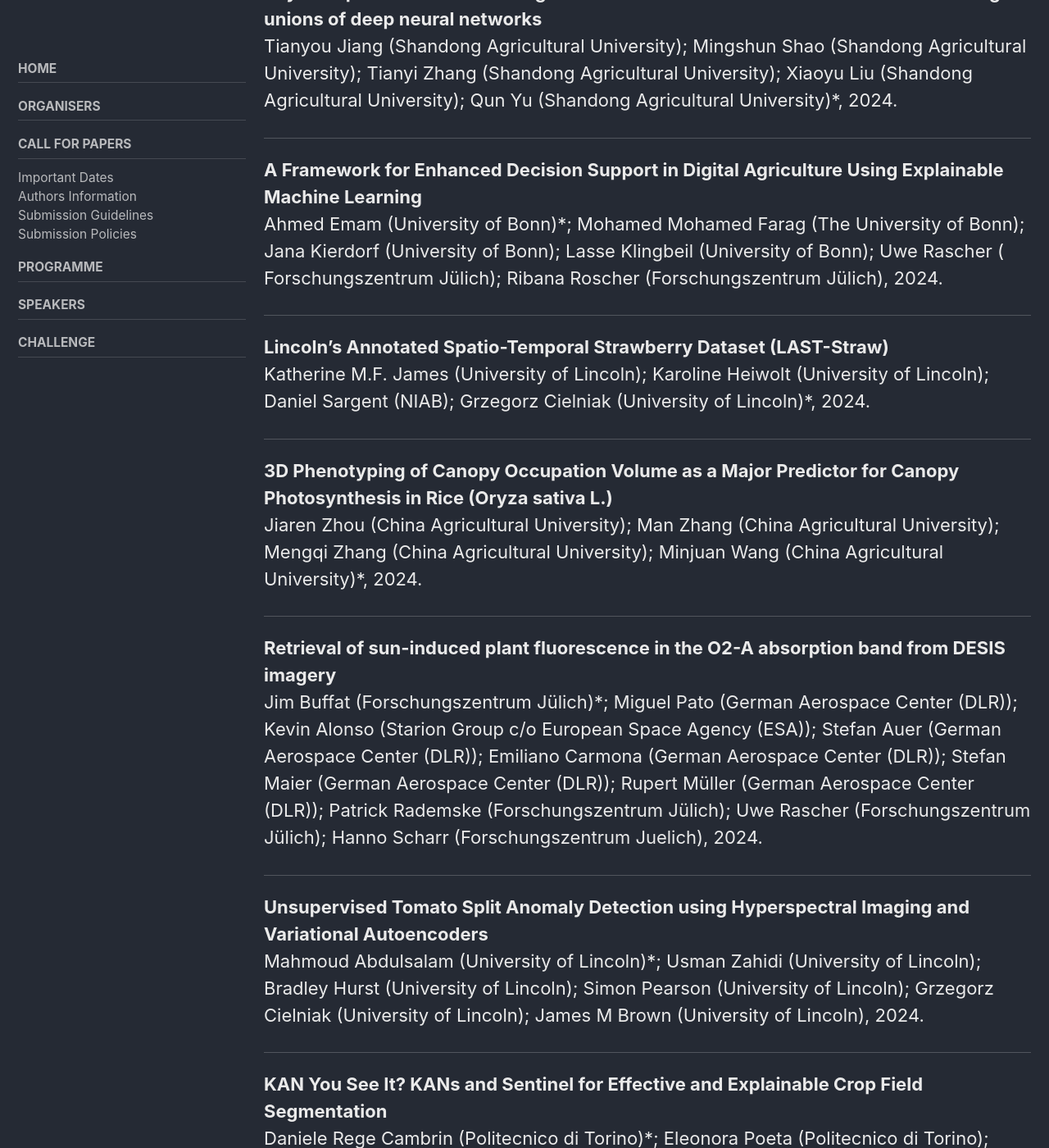
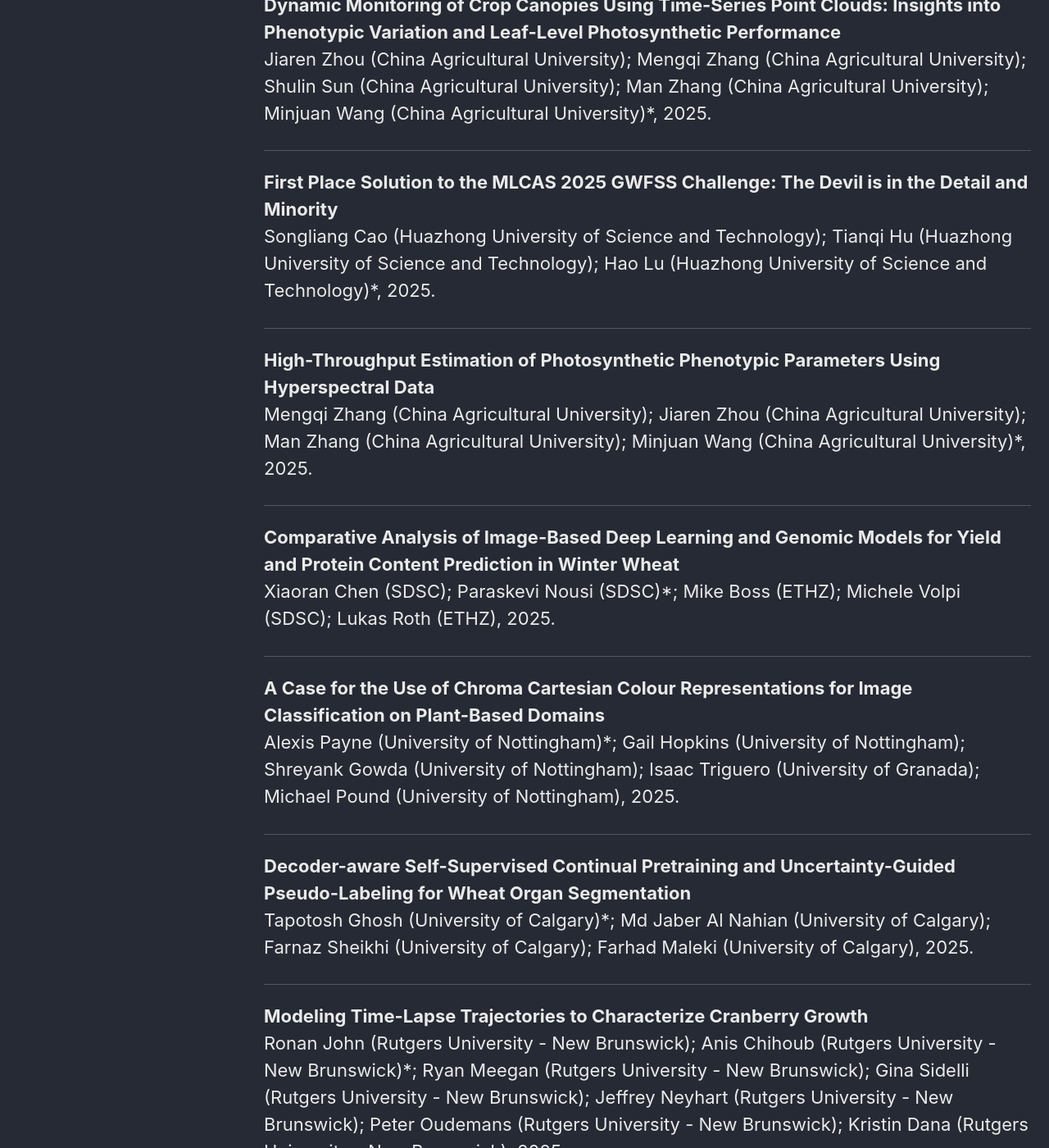
Before and after one commit to cvppa2025/cvppa2025.github.io, a Jekyll site: the page built from _pages/proceedings.md, in a window 1280 px wide and 1400 px high, scrolled down 717 px. Shown: the whole window at 82% size. Built offline with Jekyll 4.4.1, drawn with Linux system fonts in a browser that asks for light colours; cached includes are drawn as plain includes; our own code applies the rules of GitHub Pages for plain Markdown files; some of the changed text lies outside the part shown.

Commit message:
Update proceedings.md

```diff
--- a/_pages/proceedings.md
+++ b/_pages/proceedings.md
@@ -1,4 +1,4 @@
----
+<img width="65" height="21" alt="image" src="https://github.com/user-attachments/assets/9b907e3f-6bc2-4509-b258-206c9b9e07c4" />---
 layout: single
 permalink: /proceedings/
 title: "Proceedings"
@@ -12,141 +12,97 @@ sidebar:
 ## Full Papers
 ---
 
-**Wild Berry image dataset collected in Finnish forests and peatlands using drones**\
-Luigi Riz (Fondazione Bruno Kessler)*; Sergio Povoli (Fondazione Bruno Kessler); Andrea Caraffa (Fondazione Bruno Kessler); Davide Boscaini (Fondazione Bruno Kessler); Mohamed Lamine Mekhalfi (Fondazione Bruno Kessler); Paul Chippendale (Fondazione Bruno Kessler); Marjut Turtiainen (Arctic Flavours Association); Birgitta Partanen (Arctic Flavours Association); Laura Smith Ballester (Universitat Politecnica de Valencia); Francisco Blanes Noguera (Universitat Politecnica de Valencia); Alessio Franchi (GemmoAI); Elisa Castelli (GemmoAI); Giacomo Piccinini (GemmoAI); Luca Marchesotti (GemmoAI); Micael Santos Couceiro (Ingeniarius); Fabio Poiesi (Fondazione Bruno Kessler), 2024.
+**PlantDreamer: Achieving Realistic 3D Plant Models with Diffusion-Guided Gaussian Splatting**\
+Zane Hartley (University of Nottingham)*; Lewis Stuart (University of Nottingham); Andrew French (University of Nottingham); Michael Pound (University of Nottingham), 2025.
 
 ---
 
-**Soybean pod and seed counting in both outdoor fields and indoor laboratories using unions of deep neural networks**\
-Tianyou Jiang (Shandong Agricultural University); Mingshun  Shao (Shandong Agricultural University); Tianyi Zhang (Shandong Agricultural University); Xiaoyu Liu  (Shandong Agricultural University); Qun Yu (Shandong Agricultural University)*, 2024.
+**AgMIC: Agricultural Masked Image Consistency for Cross-Domain Segmentation**\
+Muhib Ullah (University of Regina)*; Nisar Ali (University of Regina); Numair Nadeem (University of Regina); Abdul Bais (University of Regina), 2025
 
 ---
 
-**A Framework for Enhanced Decision Support in Digital Agriculture Using Explainable Machine Learning**\
-Ahmed Emam (University of Bonn)*; Mohamed Mohamed Farag (The University of Bonn); Jana Kierdorf (University of Bonn); Lasse Klingbeil (University of Bonn); Uwe Rascher ( Forschungszentrum Jülich); Ribana Roscher (Forschungszentrum Jülich), 2024.
+**Dynamic Monitoring of Crop Canopies Using Time-Series Point Clouds: Insights into Phenotypic Variation and Leaf-Level Photosynthetic Performance**\
+Jiaren Zhou (China Agricultural University); Mengqi Zhang (China Agricultural University); Shulin Sun (China Agricultural University); Man Zhang (China Agricultural University); Minjuan Wang (China Agricultural University)*, 2025.
 
 ---
 
-**Lincoln's Annotated Spatio-Temporal Strawberry Dataset (LAST-Straw)**\
-Katherine M.F. James (University of Lincoln); Karoline Heiwolt (University of Lincoln); Daniel Sargent (NIAB); Grzegorz Cielniak (University of Lincoln)*, 2024.
+**First Place Solution to the MLCAS 2025 GWFSS Challenge: The Devil is in the Detail and Minority**\
+Songliang Cao (Huazhong University of Science and Technology); Tianqi Hu (Huazhong University of Science and Technology); Hao Lu (Huazhong University of Science and Technology)*, 2025.
 
 ---
 
-**3D Phenotyping of Canopy Occupation Volume as a Major Predictor for Canopy Photosynthesis in Rice (Oryza sativa L.)**\
-Jiaren Zhou (China Agricultural University); Man Zhang (China Agricultural University); Mengqi Zhang (China Agricultural University); Minjuan Wang (China Agricultural University)*, 2024.
+**High-Throughput Estimation of Photosynthetic Phenotypic Parameters Using Hyperspectral Data**\
+Mengqi Zhang (China Agricultural University); Jiaren Zhou (China Agricultural University); Man Zhang (China Agricultural University); Minjuan Wang (China Agricultural University)*, 2025.
 
 ---
 
-**Retrieval of sun-induced plant fluorescence in the O2-A absorption band from DESIS imagery**\
-Jim Buffat (Forschungszentrum Jülich)*; Miguel Pato (German Aerospace Center (DLR)); Kevin Alonso (Starion Group c/o European Space Agency (ESA)); Stefan Auer (German Aerospace Center (DLR)); Emiliano Carmona (German Aerospace Center (DLR)); Stefan Maier (German Aerospace Center (DLR)); Rupert Müller (German Aerospace Center (DLR)); Patrick Rademske (Forschungszentrum Jülich); Uwe Rascher (Forschungszentrum Jülich); Hanno Scharr (Forschungszentrum Juelich), 2024.
+**Comparative Analysis of Image-Based Deep Learning and Genomic Models for Yield and Protein Content Prediction in Winter Wheat**\
+Xiaoran Chen (SDSC); Paraskevi Nousi (SDSC)*; Mike Boss (ETHZ); Michele Volpi (SDSC); Lukas Roth (ETHZ), 2025.
 
 ---
 
-**Unsupervised Tomato Split Anomaly Detection using Hyperspectral Imaging and Variational Autoencoders**\
-Mahmoud Abdulsalam (University of Lincoln)*; Usman Zahidi (University of Lincoln); Bradley Hurst (University of Lincoln); Simon Pearson (University of Lincoln); Grzegorz Cielniak (University of Lincoln); James M Brown (University of Lincoln), 2024.
+**A Case for the Use of Chroma Cartesian Colour Representations for Image Classification on Plant-Based Domains**\
+Alexis Payne (University of Nottingham)*; Gail Hopkins (University of Nottingham); Shreyank Gowda (University of Nottingham); Isaac Triguero (University of Granada); Michael Pound (University of Nottingham), 2025.
+
 
 ---
 
-**KAN You See It? KANs and Sentinel for Effective and Explainable Crop Field Segmentation**\
-Daniele Rege Cambrin (Politecnico di Torino)*; Eleonora Poeta (Politecnico di Torino); Eliana Pastor (Politecnico di Torino); Tania Cerquitelli (Dipartimento di Automatica e Informatica Politecnico di Torino); Elena Baralis (Politecnico di Torino); Paolo Garza (Politecnico di Torino), 2024.
+**Decoder-aware Self-Supervised Continual Pretraining and Uncertainty-Guided Pseudo-Labeling for Wheat Organ Segmentation**\
+Tapotosh Ghosh (University of Calgary)*; Md Jaber Al Nahian (University of Calgary); Farnaz Sheikhi (University of Calgary); Farhad Maleki (University of Calgary), 2025.
 
 ---
 
-**RoWeeder: Unsupervised Weed Mapping through Crop-Row Detection**\
-Pasquale De Marinis (University of Bari Aldo Moro)*; Gennaro Vessio (University of Bari Aldo Moro); Giovanna Castellano (University of Bari Aldo Moro, Italy), 2024.
+**Modeling Time-Lapse Trajectories to Characterize Cranberry Growth**\
+Ronan John (Rutgers University - New Brunswick); Anis Chihoub (Rutgers University - New Brunswick)*; Ryan Meegan (Rutgers University - New Brunswick); Gina Sidelli (Rutgers University - New Brunswick); Jeffrey Neyhart (Rutgers University - New Brunswick); Peter Oudemans (Rutgers University - New Brunswick); Kristin Dana (Rutgers University - New Brunswick), 2025.
 
 ---
 
-**Consolidation of symbolic instances using sensor data via tracklet merging for long-term monitoring of crops**\
-Mark Niemeyer (German Research Center for Artificial Intelligence)*; Joachim Hertzberg (Osnabrück University); Grzegorz Cielniak (University of Lincoln), 2024.
+**Improving Lightweight Weed Detection via Knowledge Distillation**\
+Ahmet Oğuz  Saltık (University of Hohenheim)*; Max Voigt (University of Hohenheim); Sourav Modak (University of Hohenheim); Mike Beckworth (University of Hohenheim); Anthony Stein (University of Hohenheim), 2025.
 
 ---
 
-**Automated Generation of Accurate, Compact and Focused Crop and Weed Segmentation Models**\
-Soma  Dasgupta (Tata Consultancy Services Limited)*; Swarnava Dey (TCS Research, Tata Consultancy Services Ltd.), 2024.
+**Multimodal fusion of X-ray transmission and dark field imaging for apple internal disorders detection**\
+Jiaqi He (KU Leuven)*; Astrid Tempelaere (KU Leuven); Janne Vignero (KU Leuven); Pieter Verboven (KU Leuven); Bart Nicolai (KU Leuven), 2025.
 
 ---
 
-**Comparative Analysis of YOLOv9, YOLOv10 and RT-DETR for Real-Time Weed Detection**\
-Ahmet Oğuz  Saltık (University of Hohenheim)*; Alicia Allmendinger (University of Hohenheim); Anthony Stein (University of Hohenheim), 2024.
+**WeedSense: Multi-Task Learning for Weed Segmentation, Height Estimation, and Growth Stage Classification**\
+Toqi Tahamid Sarker (Southern Illinois University Carbondale)*;  Khaled Ahmed (Southern Illinois University Carbondale); Taminul Islam (Southern Illinois University Carbondale); Cristiana Bernardi Rankrape (Southern Illinois University Carbondale); Karla Gage (Southern Illinois University Carbondale), 2025.
 
 ---
 
-**Towards Auto-Generated Ground Truth for Evaluation of Perception Systems in Agriculture**\
-Christoph Krause (German Research Center for Artificial Intelligence)*; Mark Niemeyer (German Research Center for Artificial Intelligence); Janosch Bajorath (German Research Center for Artificial Intelligence); Naeem Iqbal (German Research Center for Artificial Intelligence); Joachim Hertzberg (Osnabrueck University), 2024.
-
----
-
-**AgriBench: A Hierarchical Agriculture Benchmark for Multimodal Large Language Models**\
-Yutong Zhou (Leibniz Centre for Agricultural Landscape Research (ZALF))*, Masahiro Roy (Leibniz Centre for Agricultural Landscape Research (ZALF) & Brandenburg University of Technology Cottbus–Senftenberg), 2024.
-
----
-
-**Deep Learning Based Growth Modeling of Plant Phenotypes**\
-Renke Hohl (University of Applied Sciences Mittelhessen); Moritz Schauer (Technische Hochschule Mittelhessen)*; Seyed Eghbal Ghobadi (THM), 2024.
-
----
-
-**A simple approach to pavement cell segmentation**\
-Rostislav Shepel (University of Nottingham)*; Andres Romanowski (Wageningen University & Research); Mario Valerio Giuffrida (University of Nottingham), 2024.
-
----
-
-**Enhancing weed detection performance by means of GenAI-based image augmentation**\
-Sourav Modak (University of Hohenheim)*; Anthony Stein (University of Hohenheim), 2024.
-
----
-
-**SynthSet: Generative Diffusion Model for Semantic Segmentation in Precision Agriculture**\
-Andrew Heschl (University of Calgary)*; Mauricio C Murillo (University of Calgary); Keyhan Najafian (University of Saskatchewan); Farhad Maleki (McGill University), 2024.
-
----
-
-**Robust UDA for Crop and Weed Segmentation: Multi-Scale Attention and Style-Adaptive Techniques**\
-Numair Nadeem (University of Regina)*; Muhammad Hamza Asad (University of Regina); Abdul Bais (University of Regina), 2024.
-
----
-
-**Ordinal-Meta Learning for Fine-grained Fruit Quality Prediction**\
-Aayush Mishra (TCS Research)*; Manasi Patwardhan (TCS Research); Parijat Deshpande (TCS Research); Beena Rai (Tata Consultancy Services Limited), 2024.
-
----
-
-**Beyond Annotations: Efficient Wheat Head Segmentation Using L-Systems, Game Engines, and Student-Teacher Models**\
-Hosein Beheshtifard (University of Calgary)*; Elijah Mickelson (University of Calgary); Keyhan Najafian (University of Saskatchewan); Farhad Maleki (McGill University), 2024.
-
----
-
-**Exploiting Boundary Loss for the Hierarchical Panoptic Segmentation of Plants and Leaves**\
-Madeleine Darbyshire (University of Lincoln)*; Simon Parsons (University of Lincoln); Elizabeth Sklar (University of Lincoln), 2024.
-
----
 
 ## Extended Abstracts
 ---
 
-**Generating High-Fidelity 3D Models of Individual Plants from Handheld Video Recordings**\
-Constanza Andrea Molina Catricheo (University of Münster)*; Dominik Drees (University of Münster); Pierre Ouvrard (Swedish University of Agricultural Sciences); Devis Tuia (EPFL); Fabio Remondino (Fondazione Bruno Kessler); Adrien Sicard (Swedish University of Agricultural Sciences); Benjamin Risse (University of Münster) , 2024. [[PDF]](/assets/pdf/16.pdf)
+**Pseudo-Label Refinement for Robust Wheat Head Segmentation via Two-Stage Hybrid Training**\
+Jiahao Jiang (Tongji University); Zhangrui Yang (Tongji University)*; Xuanhan Wang (Tongji University); Jingkuan Song (Tongji University), 2025. [[PDF]](/assets/ExtendedAbstracts/4.pdf)
 
 ---
 
-**PhenoGPT: Towards Language Interaction with Vision Models for Plant Phenotyping**\
-Feng Chen (University of Edinburgh)*; Sotirios Tsaftaris (The University of Edinburgh); Mario Valerio Giuffrida (University of Nottingham), 2024. [[PDF]](/assets/pdf/17.pdf)
+**SPROUTS: An Integrated Desktop Application for High-Throughput Root Phenotyping**\
+Kinjalk Parth (University of Illinois Urbana Champaign)*; Sebastian Quintela (University of Illinois Urbana Champaign); Andrew Leakey (University of Illinois Urbana Champaign), 2025. [[PDF]](/assets/ExtendedAbstracts/7.pdf)
 
 ---
 
-**Prompt Engineering on a Foundation Model to Segment Symptomatic Arabidopsis Thaliana**\
-Félicia Maviane-Macia (INRAe); Nemo Peeters (INRAe); Sabine Wiedemann (INRAe); David ROUSSEAU (Université d'Angers)*, 2024. [[PDF]](/assets/pdf/18.pdf)
+**CROP-ZERO – Contrastive Recognition Of Plant diseases with Zero-shot Optimization**\
+János Horváth (Purdue University)*, 2025. [[PDF]](/assets/ExtendedAbstracts/9.pdf)
 
 ---
 
-**Leveraging on Foundation Deep Neural Models for Individual Apple Tree Segmentation in Dense Orchards via Prompt Engineering in RGB Images**\
-Herearii Metuarea (Université d'Angers); Frederic Didelot (INRAe); Kevin  Guerif (INRAe); François Laurens (INRAe); Ludovic Bervas (INRAe); Pejman Rasti (University of Angers); Helin Dutagaci (Eskişehir Osmangazi Universiy); David ROUSSEAU (Université d'Angers)*, 2024. [[PDF]](/assets/pdf/19.pdf)
-
+**PlantFusion-1D2D: Leaf Area Index Estimation of Multimodal Deep Learning Framework under ComplexWeather Conditions**\
+Shulin Sun, Man Zhang, Hanxu Wang, Jiaren Zhou, Han Li, Ruicheng Qiu, Minjuan Wang. Key Lab of Smart Agriculture Systems, Ministry of Education, College of Information and Electrical Engineering, China Agricultural University, Beijing, China. 2025. [[PDF]](/assets/ExtendedAbstracts/11.pdf)
 
 ---
 
-**CISSS-Es: Curriculum-Including Semi-Supervised Sub-Ensembles for Plant Phenotyping**\
-Nicolas Mandel (Universität zu Lübeck)*; Sebastian Otte (University of Lübeck); Pirunthan Keerthinathan (Queensland University of Technology); Lihong  Zheng (Charles Sturt University Australia); Felipe Gonzalez (Queensland University of Technology); Jane Kelly (Charles Sturt University), 2024. [[PDF]](/assets/pdf/26.pdf)
+**RootSAM: Adapting SAM2.1 for Root Segmentation in Minirhizotron Imagery**\
+"Kinjalk Parth (University of Illinois Urbana Champaign)*; Sebastian Quintela (University of Illinois Urbana Champaign);  Andrew Leakey (University of Illinois Urbana Champaign); Sam Walker (University of Illinois Urbana Champaign); Nadia  Shakoor (Donald Danforth Plant Science Center), 2025. [[PDF]](/assets/ExtendedAbstracts/19.pdf)
 
 ---
+
+**NeuraLeaf: Neural Parametric Leaf Models with Shape and Deformation Disentanglement**\
+Yang Yang (The Univerisity of Osaka)*; Dongni Mao (The Univerisity of Osaka); Hiroaki Santo (The Univerisity of Osaka); Yasuyuki Matsushita (Microsoft Research Asia - Tokyo); Fumio Okura (The Univerisity of Osaka), 2025. [[PDF]](/assets/ExtendedAbstracts/23.pdf)
+
+---
```
